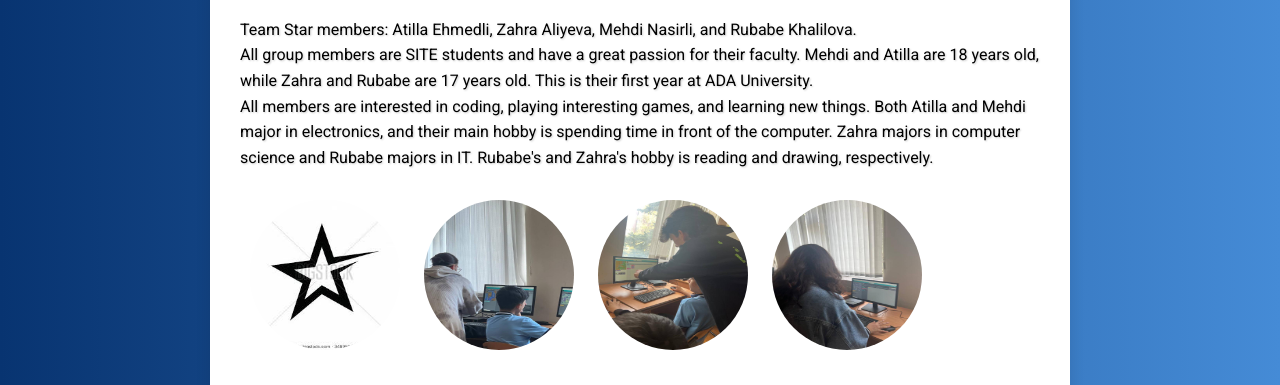
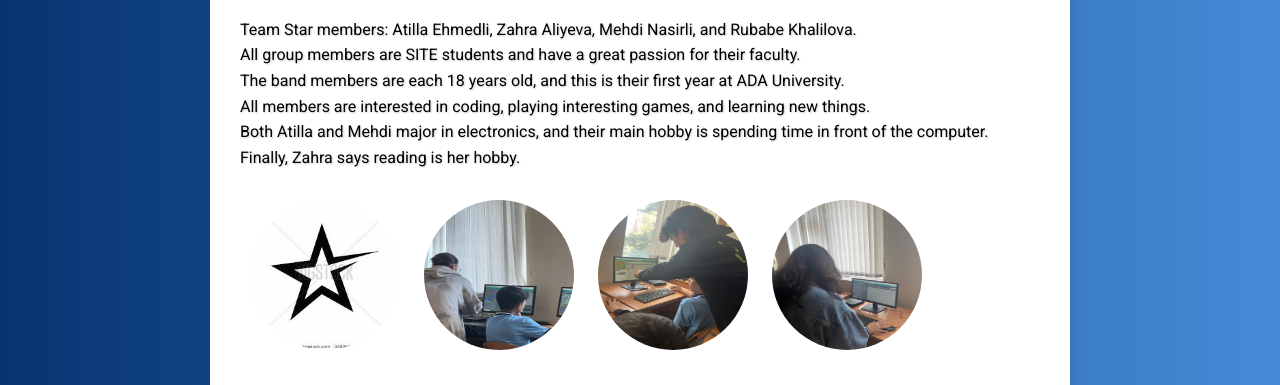
Before and after one commit to atillaahmadli/hourofcode, a plain HTML site: page index.html in a window 1280 px wide. Shown: the part 342-727 px from the top of the page. Drawn offline with Linux system fonts and the light colour scheme; files whose address does not match are found by name.

Commit message:
Add files via upload

```diff
--- a/index.html
+++ b/index.html
@@ -30,11 +30,8 @@
         <h2>Group members</h2>
 
         <p>Team Star members: Atilla Ehmedli, Zahra Aliyeva, Mehdi Nasirli, and Rubabe Khalilova. <br>
-            All group members are SITE students and have a great passion for their faculty.
-            Mehdi and Atilla are 18 years old, while Zahra and Rubabe are 17 years old.
-            This is their first year at ADA University. <br> All members are interested in coding, playing interesting games, and learning new things.
-            Both Atilla and Mehdi major in electronics, and their main hobby is spending time in front of the computer.
-            Zahra majors in computer science and Rubabe majors in IT. Rubabe's and Zahra's hobby is reading and drawing, respectively.
+            All group members are SITE students and have a great passion for their faculty.<br>
+            The band members are each 18 years old, and this is their first year at ADA University.<br> All members are interested in coding, playing interesting games, and learning new things.<br> Both Atilla and Mehdi major in electronics, and their main hobby is spending time in front of the computer.<br>Finally, Zahra says reading is her hobby.
         </p>
 
         <img class="portraits" src="media/images.jpeg">
```
